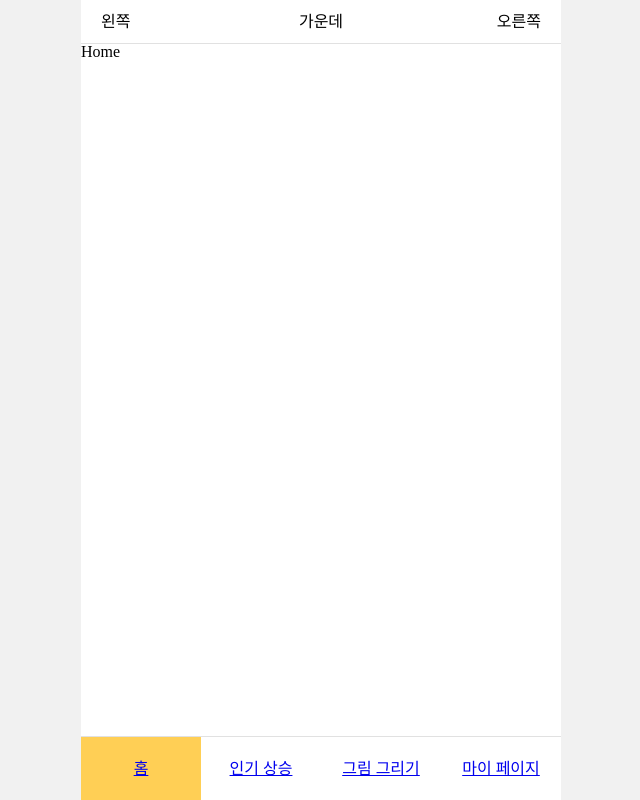
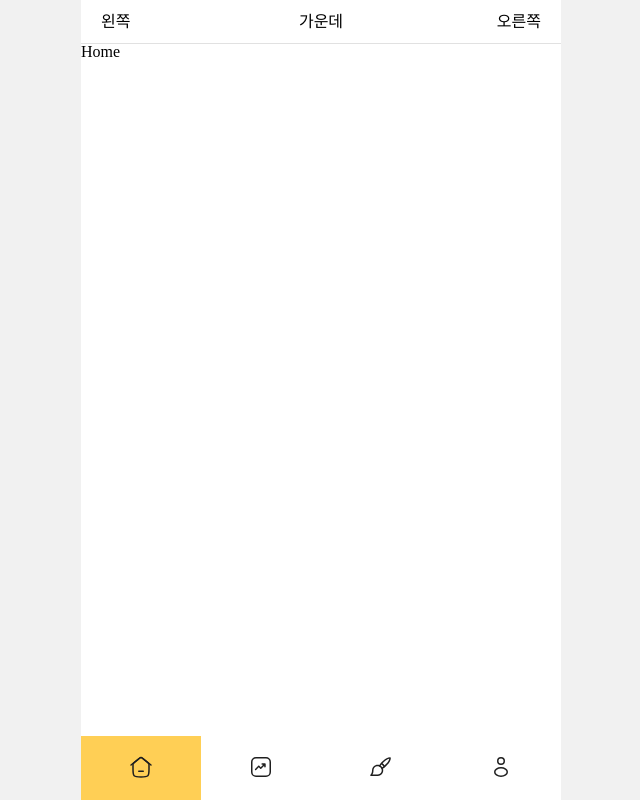
Before and after one commit to kheeyaa/NEMO, a React (Create React App) app in the folder client/: page / in a window 1280 px wide. Shown: the top 800 px of the page, without its empty margins (319-959 px from the left). Built offline with nearby package versions, Linux system fonts and the light colour scheme.

Commit message:
[feature] Nav 아이콘 적용 및 접근성 고려한 a11yhidden 사용 #5

```diff
--- a/client/src/components/BasicLayout/Nav.tsx
+++ b/client/src/components/BasicLayout/Nav.tsx
@@ -1,26 +1,38 @@
-import React from 'react';
+import React, { ReactElement } from 'react';
 import { css } from '@emotion/react';
 import { colors } from 'const/style/colors';
 import { MOBILE_WIDTH } from 'const/style/size';
 import { Link, useLocation } from 'react-router-dom';
 import { pxToRem } from 'utils/style/pxToRem';
+import Icon from 'components/common/Icon';
+import A11yHidden from 'components/common/A11yHidden';
 
-const navigators = [
+interface Navigator {
+  to: string;
+  text: string;
+  icon: ReactElement;
+}
+
+const navigators: Navigator[] = [
   {
     to: '/',
     text: '홈',
+    icon: <Icon type="Home" size={24} />,
   },
   {
     to: '/trends',
     text: '인기 상승',
+    icon: <Icon type="Trends" size={24} />,
   },
   {
     to: '/draw-edit',
     text: '그림 그리기',
+    icon: <Icon type="PaintBrush" size={24} />,
   },
   {
     to: '/my-store',
     text: '마이 페이지',
+    icon: <Icon type="Profile" size={24} />,
   },
 ];
 
@@ -30,9 +42,12 @@ function Nav() {
   return (
     <nav css={navStyle}>
       <ul>
-        {navigators.map(({ to, text }) => (
+        {navigators.map(({ to, text, icon }) => (
           <li key={to} className={pathname === to ? 'active' : ''}>
-            <Link to={to}>{text}</Link>
+            <Link to={to}>
+              <A11yHidden>{text}</A11yHidden>
+              {icon}
+            </Link>
           </li>
         ))}
       </ul>
@@ -44,7 +59,6 @@ const navStyle = css`
   max-width: ${MOBILE_WIDTH};
   width: 100%;
   height: ${pxToRem(64)};
-  border-top: 1px solid ${colors.gray[200]};
   box-sizing: border-box;
   position: fixed;
   bottom: 0;
```
